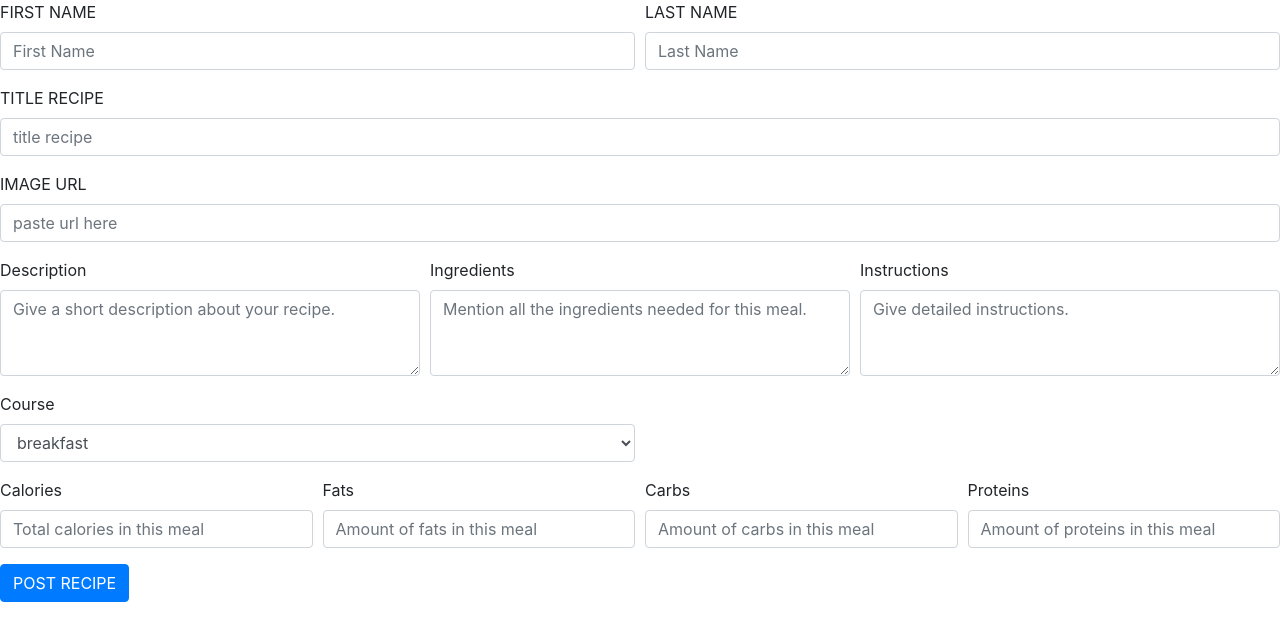
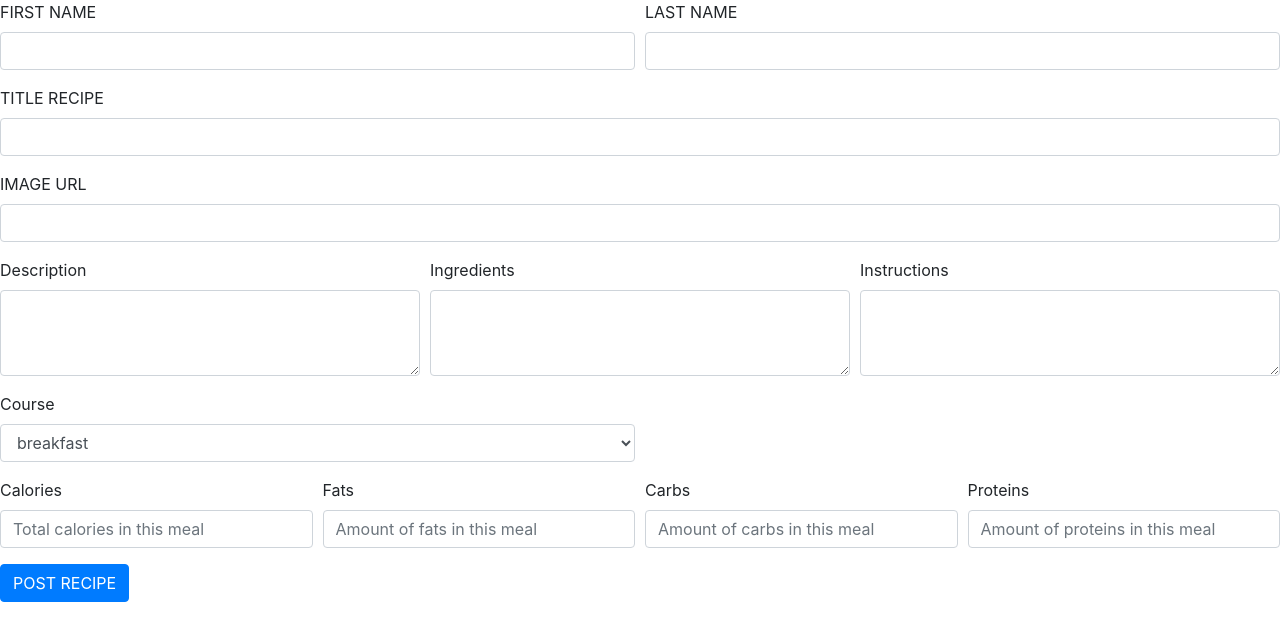
Before and after one commit to Code-Institute-Submissions/online-cook-book, a Flask app: page /contribute_recipes in a window 1280 px wide. Shown: the part 56-697 px from the top of the page. Run offline with Flask 2, Linux system fonts and the light colour scheme; data that the repository does not hold is empty; some libraries are stand-ins or nearby versions.

Commit message:
several small changes

```diff
--- a/app.py
+++ b/app.py
@@ -18,7 +18,8 @@ def get_recipes():
 
 @app.route('/show_recipe/<recipe_id>')
 def show_recipe(recipe_id):
-    return render_template('recipe.html', recipes = mongo.db.recipes.find_one({'_id': ObjectId(recipe_id)}))
+    recipes = mongo.db.recipes.find_one({'_id': ObjectId(recipe_id)})
+    return render_template('recipe.html', recipes=recipes)
 
 @app.route('/breakfast_recipes')
 def breakfast_recipes():
@@ -39,7 +40,24 @@ def contribute_recipes():
 @app.route('/add_recipes', methods=['POST'])
 def add_recipes():
     con_recipe = mongo.db.recipes
-    con_recipe.insert_one(request.form.to_dict())
+    con_recipe.insert_one({
+        "meal_name": request.form.get("meal_name"),
+        "preparation": request.form.get("preparation"),
+        "description": request.form.get("description"),
+        "author": {
+                "last_name": request.form.get("last_name"),
+                "name": request.form.get("name")
+            },
+        "category_course": request.form.get("category_course"),
+        "ingredients":request.form.get("ingredients"),
+        "macros":{
+                    "fat":request.form.get("fat"),
+                    "calories":request.form.get("calories"),
+                    "proteins":request.form.get("proteins"),
+                    "carbs":request.form.get("carbs")
+                },
+        "url_img": request.form.get("url_img")
+})
     return redirect(url_for('get_recipes'))
 
 if __name__ == '__main__':
--- a/templates/base.html
+++ b/templates/base.html
@@ -13,7 +13,7 @@
 
 <body>
     <nav class="navbar navbar-expand-lg navbar-light bg-light">
-        <a class="navbar-brand" href="#">GYM FOOD</a>
+        <a class="navbar-brand" href="{{url_for('get_recipes')}}">GYM FOOD</a>
         <button class="navbar-toggler" type="button" data-toggle="collapse" data-target="#navbarNavDropdown" aria-controls="navbarNavDropdown" aria-expanded="false" aria-label="Toggle navigation">
     <span class="navbar-toggler-icon"></span>
   </button>
--- a/templates/contribute.html
+++ b/templates/contribute.html
@@ -1,62 +1,61 @@
-{%extends 'base.html'%}
-{%block content%}
-<form method='POST' action="{{url_for('add_recipes')}}">
+{%extends 'base.html'%} {%block content%}
+<form action="{{url_for('add_recipes')}}" method='POST'>
     <div class="form-row">
         <div class="form-group col-md-6">
             <label for="name">FIRST NAME</label>
-      <input type="text" class="form-control" id="name" name="name" placeholder="First Name">
+            <input type="text" class="form-control" id="name" name="name" required>
         </div>
         <div class="form-group col-md-6">
             <label for="last_name">LAST NAME</label>
-      <input type="text" class="form-control" id="last_name" name="last_name" placeholder="Last Name">
+            <input type="text" class="form-control" id="last_name" name="last_name" required>
         </div>
     </div>
     <div class="form-group">
         <label for="meal_name">TITLE RECIPE</label>
-    <input type="text" class="form-control" id="meal_name" name="meal_name" placeholder="title recipe">
+        <input type="text" class="form-control" id="meal_name" name="meal_name" required>
     </div>
     <div class="form-group">
         <label for="url_img">IMAGE URL</label>
-    <input type="text" class="form-control" id="url_img" name="url_img" placeholder="paste url here">
+        <input type="text" class="form-control" id="url_img" name="url_img" required>
     </div>
     <div class="form-row">
         <div class="form-group col-md-4">
             <label for="description">Description</label>
-      <textarea class="form-control" id="description" name="description" rows="3" placeholder="Give a short description about your recipe."></textarea>
+            <textarea class="form-control" id="description" name="description" rows="3" required></textarea>
         </div>
         <div class="form-group col-md-4">
             <label for="ingredients">Ingredients</label>
-      <textarea class="form-control" id="ingredients" name="ingredients" rows="3" placeholder="Mention all the ingredients needed for this meal."></textarea>
+            <textarea class="form-control" id="ingredients" name="ingredients" rows="3" required></textarea>
         </div>
         <div class="form-group col-md-4">
             <label for="preparation">Instructions</label>
-      <textarea class="form-control" id="preparation" name="preparation" rows="3" placeholder="Give detailed instructions."></textarea>
+            <textarea class="form-control" id="preparation" name="preparation" rows="3" required></textarea>
         </div>
         <div class="form-group col-md-6">
-      <label for="inputState">Course</label>
-      <select id="inputState" class="form-control">
-            <option name"category_name" selected>breakfast</option>
-            <option name="category_course">lunch</option>
-            <option name="category_name">dinner</option>
+            <label for="category_course">Course</label>
+            <select name="category_courseid" id="category_course" class="form-control" required>
+            <option selected>breakfast</option>
+            <option>lunch</option>
+            <option>dinner</option>
       </select>
         </div>
     </div>
     <div class="form-row">
         <div class="form-group col-md-3">
             <label for="calories">Calories</label>
-          <input type="text" class="form-control" id="calories" name="calories" placeholder="Total calories in this meal">
+            <input type="text" class="form-control" id="calories" name="calories" placeholder="Total calories in this meal" required>
         </div>
         <div class="form-group col-md-3">
             <label for="fat">Fats</label>
-          <input type="text" class="form-control" id="fat" name="fat" placeholder="Amount of fats in this meal">
+            <input type="text" class="form-control" id="fat" name="fat" placeholder="Amount of fats in this meal" required>
         </div>
         <div class="form-group col-md-3">
             <label for="carbs">Carbs</label>
-          <input type="text" class="form-control" id="carbs" name="carbs" placeholder="Amount of carbs in this meal">
+            <input type="text" class="form-control" id="carbs" name="carbs" placeholder="Amount of carbs in this meal" required>
         </div>
         <div class="form-group col-md-3">
             <label for="proteins">Proteins</label>
-          <input type="text" class="form-control" id="proteins" name="proteins" placeholder="Amount of proteins in this meal">
+            <input type="text" class="form-control" id="proteins" name="proteins" placeholder="Amount of proteins in this meal" required>
         </div>
     </div>
     <button type="submit" class="btn btn-primary" name="action">POST RECIPE</button>
--- a/templates/index.html
+++ b/templates/index.html
@@ -1,6 +1,5 @@
 {%extends 'base.html'%}
 {%block content%}
-
 
 <div class="container-fluid">
     <div class="row">
```
Lines whose indentation alone changed are shown as unchanged.
